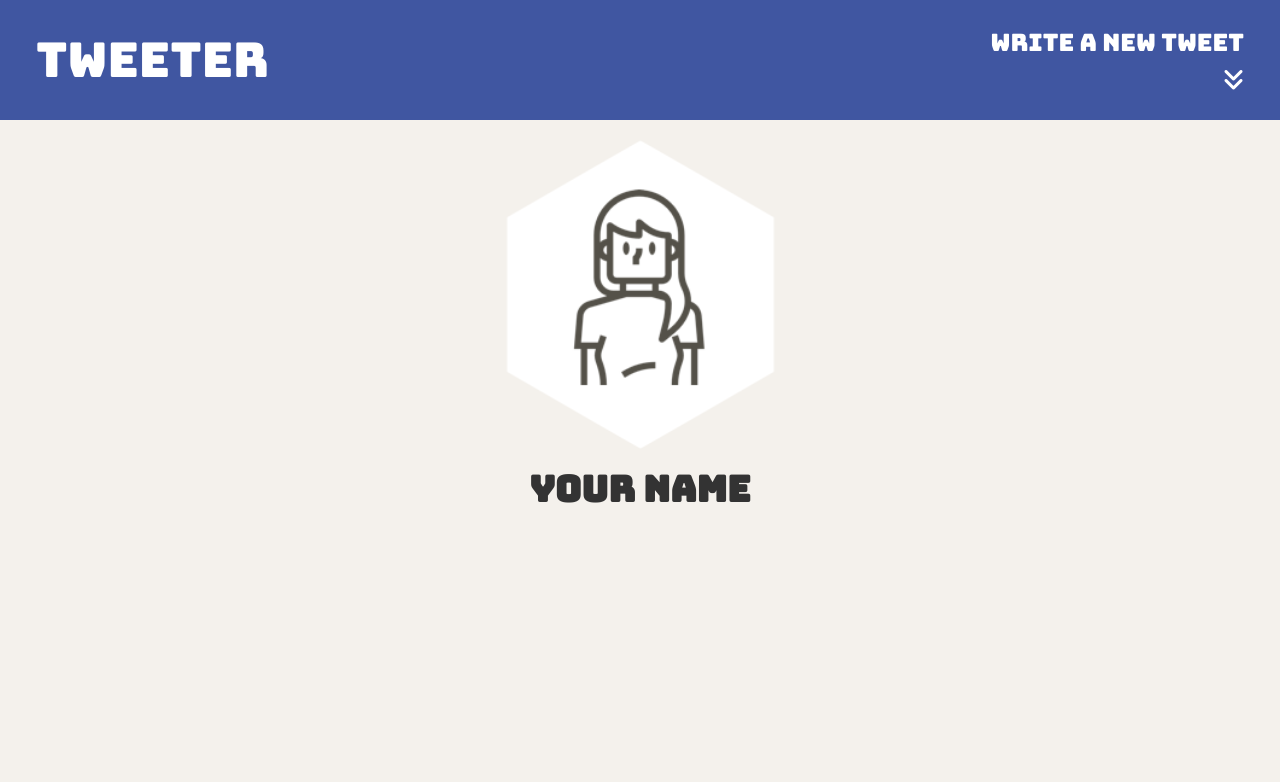
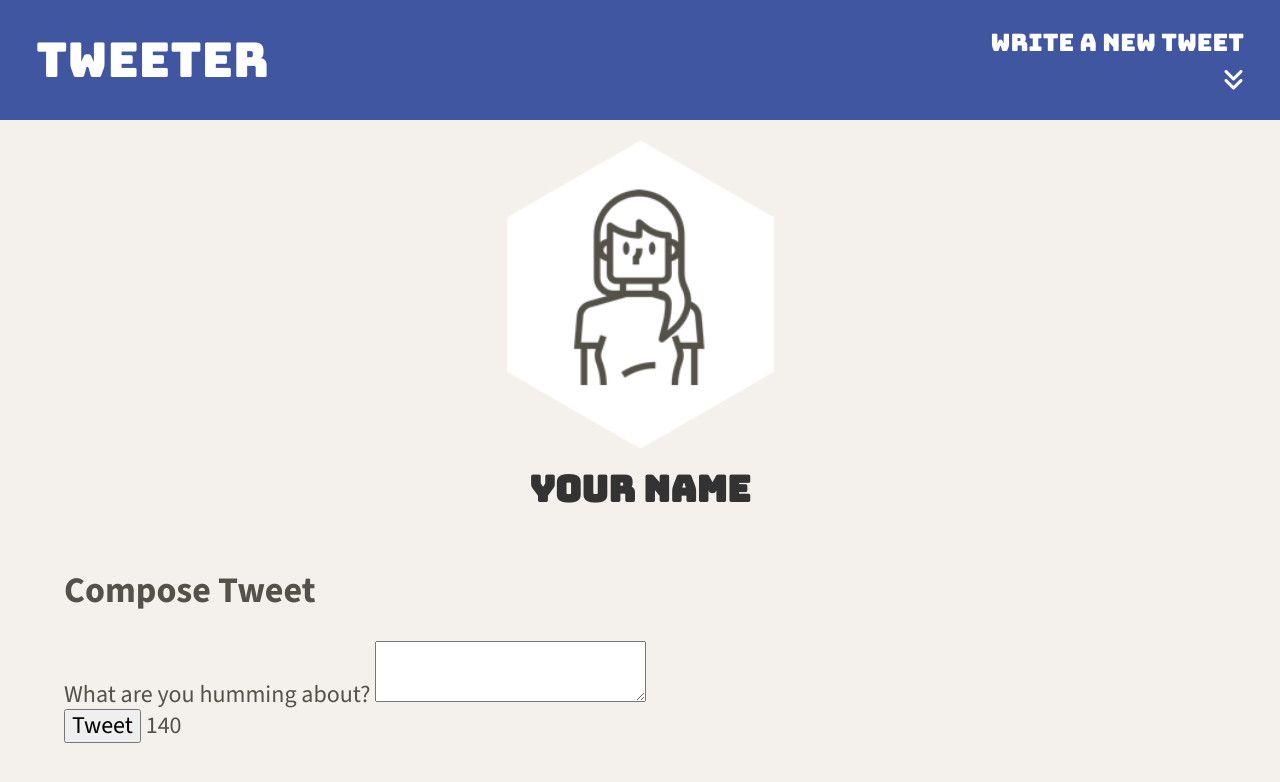
Before and after one commit to murray-pocha/tweeter, a website: page public/index.html in a window 1280 px wide. Drawn offline with nearby package versions, Linux system fonts and the light colour scheme.

```diff
--- a/public/index.html
+++ b/public/index.html
@@ -22,7 +22,7 @@
   <link rel="stylesheet" href="/styles/layout.css" type="text/css" />
   <link rel="stylesheet" href="/styles/nav.css" type="text/css" />
   <link rel="stylesheet" href="/styles/header.css" type="text/css"/>
-
+  <link rel="stylesheet" href="/styles/new-tweet.css" type="text/css"/>
   <!-- External JS -->
   <script src="https://ajax.googleapis.com/ajax/libs/jquery/3.4.1/jquery.min.js"></script>
 
@@ -67,7 +67,20 @@
   </header>
 
   <!-- Page-specific (main) content here -->
-  <main class="container"></main>
+  <main class="container"><section class="new-tweet">
+
+    <h2>Compose Tweet</h2>
+
+    <form action="/tweets" method="POST">
+      <label for="tweet-text">What are you humming about?</label>
+      <textarea name="text" id="tweet-text"></textarea>
+      <div>
+        <button type="submit">Tweet</button>
+        <output name="counter" class="counter" for="tweet-text">140</output>
+      </div>
+    </form>
+  </section>
+</main>
 </body>
 
 </html>
```
